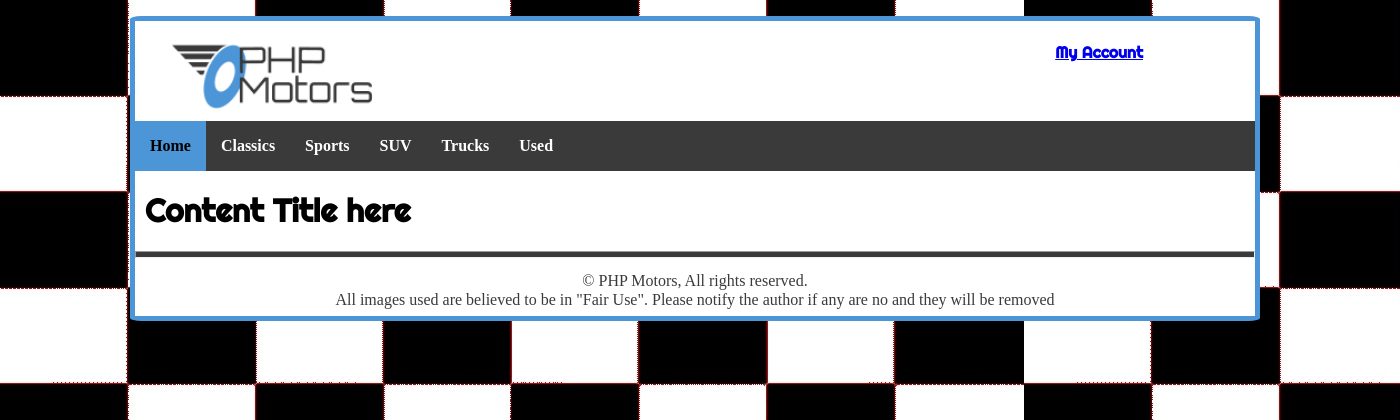
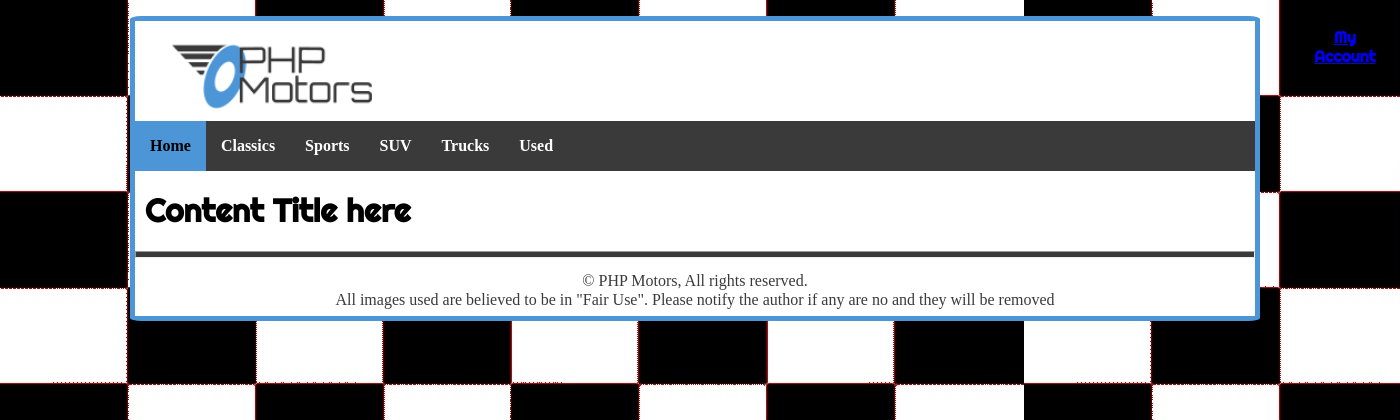
Before and after one commit to techmike12/htdocs, a PHP site: page /phpmotors/template.php in a window 1400 px wide. Shown: the top 420 px of the page. Run offline with PHP 8.4, Linux system fonts and the light colour scheme.

Commit message:
Added Common Code

```diff
--- /dev/null
+++ b/phpmotors/common/footer.php
@@ -0,0 +1,3 @@
+<div>&copy; PHP Motors, All rights reserved.</div>
+<span> All images used are believed to be in "Fair Use". Please notify the author if any are no and they will be removed</span>
+<span id="modified"></span>
--- /dev/null
+++ b/phpmotors/common/header.php
@@ -0,0 +1,4 @@
+<header>
+    <img id="logo" src="/phpmotors/images/site/logo.png" alt="PHP Logo">
+    <h2 id="account"><a href="#">My Account</a></h2>
+</header>
--- /dev/null
+++ b/phpmotors/common/navigation.php
@@ -0,0 +1,10 @@
+<nav>
+    <ul class="navigation">
+        <li class="active"><a href="#">Home</a></li>
+        <li><a href="#">Classics</a></li>
+        <li><a href="#">Sports</a></li>
+        <li><a href="#">SUV</a></li>
+        <li><a href="#">Trucks</a></li>
+        <li><a href="#">Used</a></li>
+    </ul>
+</nav>
--- a/phpmotors/css/medium.css
+++ b/phpmotors/css/medium.css
@@ -6,4 +6,8 @@
     .navigation a {
         padding: 15px;
     }
+
+    #account {
+        margin-left: 250%;
+    }
 }
--- a/phpmotors/css/small.css
+++ b/phpmotors/css/small.css
@@ -34,12 +34,10 @@ header {
 #account{
     display: flex;
     flex-wrap: nowrap;
-    align-items: right;
     font-family: Righteous;
     font-size: 1em;
     margin-top: 2%;
-    margin-left: auto;
-    margin-right: 10%;
+    margin-right: 2%;
     text-decoration: none;
 }
 
--- a/phpmotors/template.php
+++ b/phpmotors/template.php
@@ -4,7 +4,7 @@
     <meta charset="utf-8">
     <meta name="author" content="Michael Kendall">
     <meta name="viewport" content="width=device-width, initial-scale=1">
-    <meta name= "description" content="PHP Motors">
+    <meta name="description" content="PHP Motors">
     <link rel="stylesheet" href="css/normalize.css">
     <link rel="stylesheet" href="css/small.css">
     <link rel="stylesheet" href="css/medium.css">
@@ -14,28 +14,18 @@
 </head>
 <body id="background">
     <div id="content">
-    <header>
-        <img id="logo" src="/phpmotors/images/site/logo.png" alt="PHP Logo">
-        <h2 id="account"><a href="#">My Account</a></h2>
+    <header id="page_header">
+        <?php require $_SERVER['DOCUMENT_ROOT'] . '/phpmotors/common/header.php'; ?>
     </header>
-    <nav>
-        <ul class="navigation">
-            <li class="active"><a href="#">Home</a></li>
-            <li><a href="#">Classics</a></li>
-            <li><a href="#">Sports</a></li>
-            <li><a href="#">SUV</a></li>
-            <li><a href="#">Trucks</a></li>
-            <li><a href="#">Used</a></li>
-        </ul>
+    <nav id="page_nav">
+        <?php require $_SERVER['DOCUMENT_ROOT'] . '/phpmotors/common/navigation.php'; ?>
     </nav>
     <main>
         <h1>Content Title here</h1>
     </main>
     <hr id="break">
     <footer>
-        <div>&copy; PHP Motors, All rights reserved.</div>
-        <span> All images used are believed to be in "Fair Use". Please notify the author if any are no and they will be removed</span>
-        <span id="modified"></span>
+        <?php require $_SERVER['DOCUMENT_ROOT'] . '/phpmotors/common/footer.php'; ?>
     </footer>
     </div>
     <script>
```
